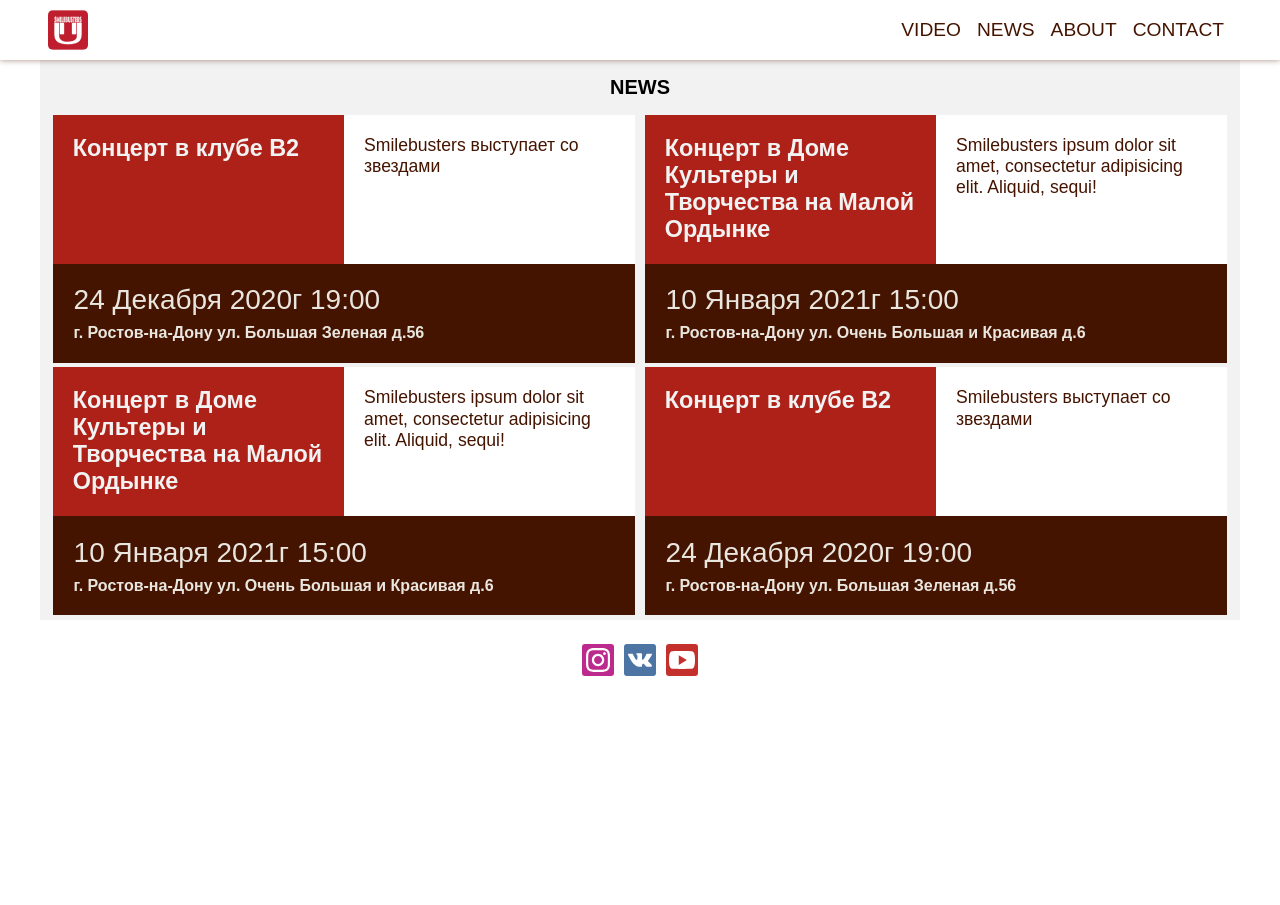
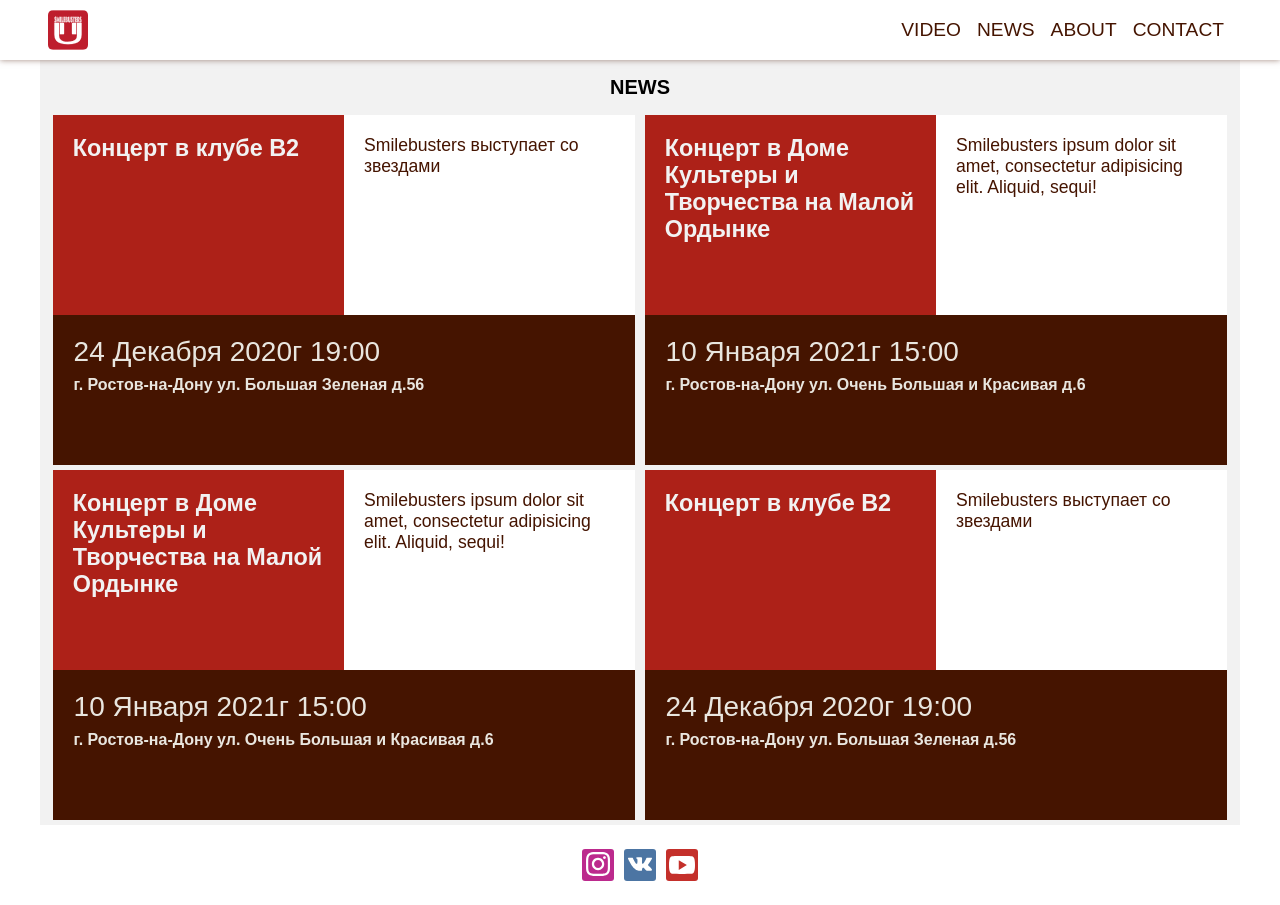
Before and after one commit to eelok/smilebusters, a React (Create React App) app: page /news in a window 1280 px wide. Before the commit the page ends 800 px from the top, so only its background shows below. Built offline with nearby package versions, Linux system fonts and the light colour scheme.

Commit message:
change height on news box

```diff
--- a/src/pages/news/news-style.scss
+++ b/src/pages/news/news-style.scss
@@ -33,7 +33,7 @@
     flex-direction: row;
 
     @media (min-width: 769px) {
-      height: 60%;
+      height: 200px;
     }
 
   }
@@ -62,7 +62,7 @@
     padding: 1.3rem;
 
     @media (min-width: 769px) {
-      max-height: 40%;
+      height: 150px;
     }
   }
 
```
